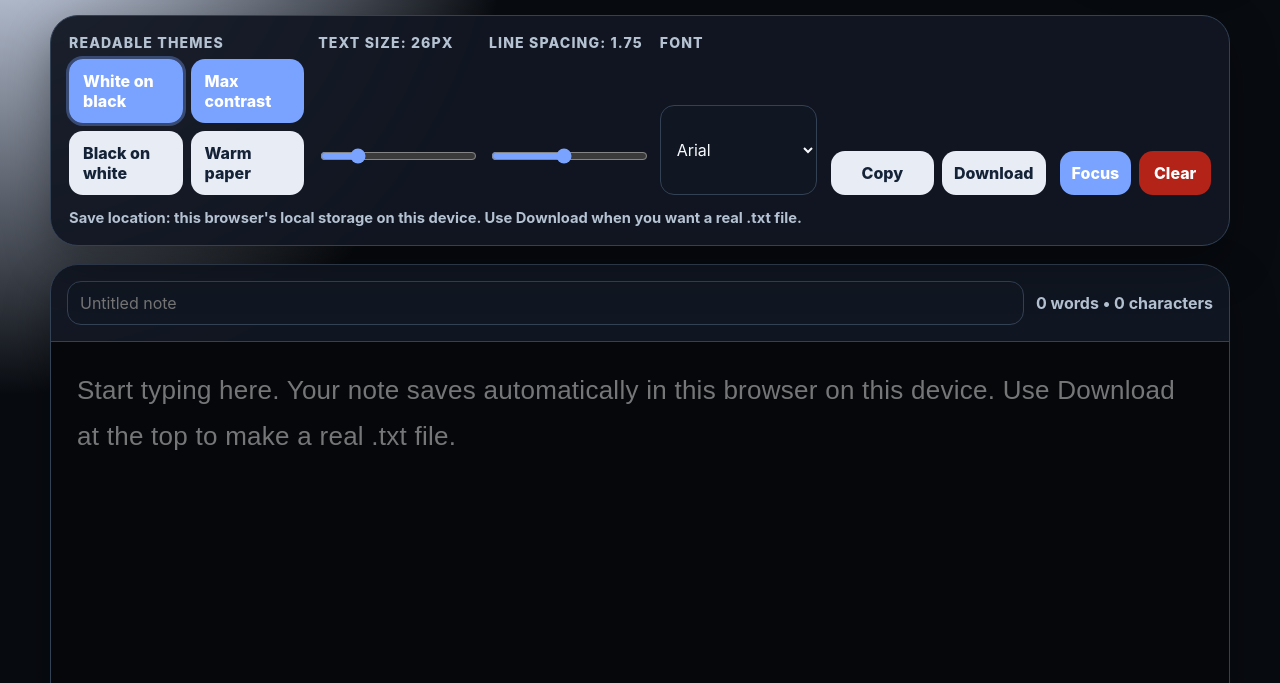
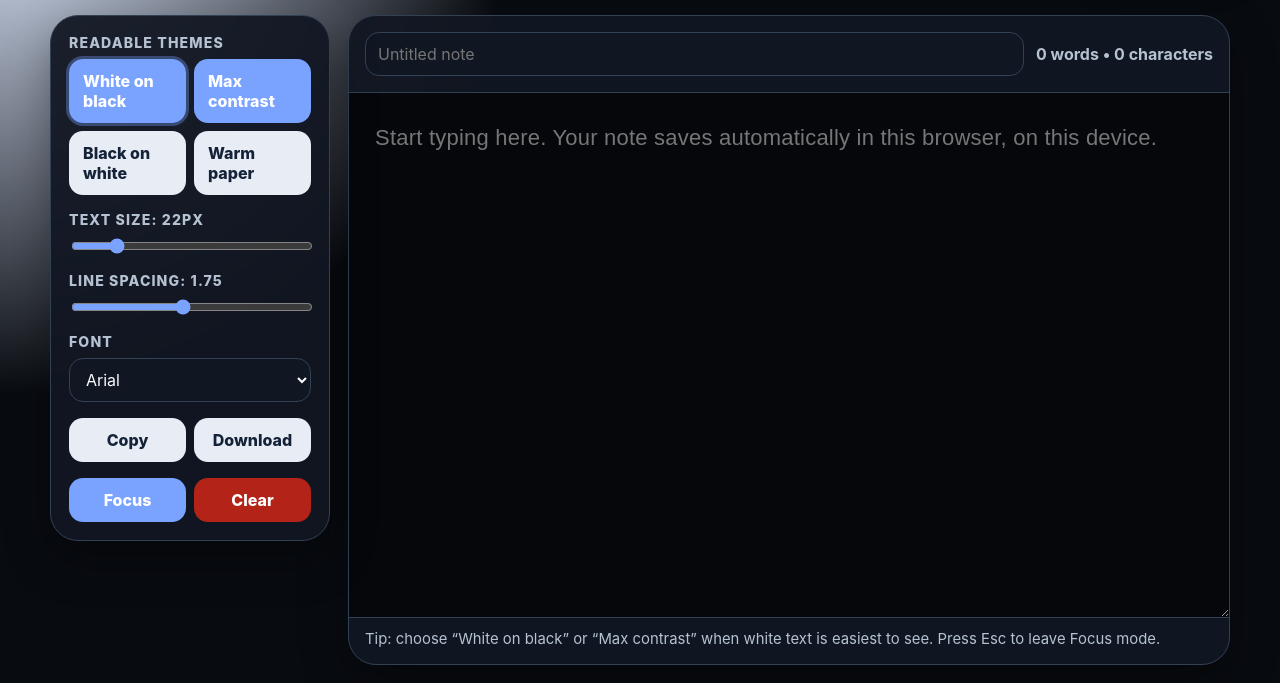
Before and after one commit to gisere3674/Demo2, a plain HTML site: page index.html in a window 1280 px wide. Shown: the part 117-800 px from the top of the page. Drawn offline with Linux system fonts and the light colour scheme.

Commit message:
Update index.html

```diff
--- a/index.html
+++ b/index.html
@@ -18,7 +18,7 @@
       --note-bg: #ffffff;
       --note-text: #0a0f17;
       --line-height: 1.75;
-      --font-size: 26px;
+      --font-size: 22px;
       --font-family: Arial, Helvetica, sans-serif;
     }
 
@@ -72,6 +72,7 @@
 
     main {
       display: grid;
+      grid-template-columns: 280px 1fr;
       gap: 18px;
       align-items: stretch;
     }
@@ -86,13 +87,12 @@
 
     .toolbar {
       padding: 18px;
-      display: grid;
-      grid-template-columns: 1.5fr 1fr 1fr 1fr auto auto;
-      gap: 14px;
+      display: flex;
+      flex-direction: column;
+      gap: 16px;
       height: fit-content;
       position: sticky;
       top: 16px;
-      z-index: 2;
     }
 
     .control-group {
@@ -136,7 +136,6 @@
       display: grid;
       grid-template-columns: 1fr 1fr;
       gap: 8px;
-      align-self: end;
     }
 
     button {
@@ -188,7 +187,7 @@
       overflow: hidden;
       display: flex;
       flex-direction: column;
-      min-height: calc(100vh - 235px);
+      min-height: calc(100vh - 150px);
     }
 
     .editor-top {
@@ -209,7 +208,7 @@
     textarea {
       width: 100%;
       flex: 1;
-      min-height: 72vh;
+      min-height: 58vh;
       resize: vertical;
       border: 0;
       outline: 0;
@@ -313,20 +312,6 @@
       padding: clamp(20px, 5vw, 70px);
     }
 
-    .save-note {
-      grid-column: 1 / -1;
-      margin: 0;
-      color: var(--muted);
-      font-size: 0.92rem;
-      font-weight: 700;
-    }
-
-    @media (max-width: 1100px) {
-      .toolbar {
-        grid-template-columns: repeat(3, minmax(180px, 1fr));
-      }
-    }
-
     @media (max-width: 820px) {
       header,
       .editor-top {
@@ -334,9 +319,12 @@
         flex-direction: column;
       }
 
+      main {
+        grid-template-columns: 1fr;
+      }
+
       .toolbar {
         position: static;
-        grid-template-columns: 1fr;
       }
 
       .status,
@@ -369,8 +357,8 @@
         </div>
 
         <div class="control-group">
-          <label for="fontSize">Text size: <span id="fontSizeValue">26</span>px</label>
-          <input id="fontSize" type="range" min="16" max="64" value="26">
+          <label for="fontSize">Text size: <span id="fontSizeValue">22</span>px</label>
+          <input id="fontSize" type="range" min="16" max="52" value="22">
         </div>
 
         <div class="control-group">
@@ -396,7 +384,6 @@
           <button type="button" id="focusButton">Focus</button>
           <button type="button" id="clearButton" class="danger">Clear</button>
         </div>
-        <p class="save-note">Save location: this browser's local storage on this device. Use Download when you want a real .txt file.</p>
       </aside>
 
       <section class="editor-card" aria-label="Notepad editor">
@@ -404,7 +391,7 @@
           <input id="noteTitle" type="text" aria-label="Note title" placeholder="Untitled note">
           <div class="stats" id="stats">0 words • 0 characters</div>
         </div>
-        <textarea id="noteText" spellcheck="true" placeholder="Start typing here. Your note saves automatically in this browser on this device. Use Download at the top to make a real .txt file."></textarea>
+        <textarea id="noteText" spellcheck="true" placeholder="Start typing here. Your note saves automatically in this browser, on this device."></textarea>
         <p class="help">Tip: choose “White on black” or “Max contrast” when white text is easiest to see. Press Esc to leave Focus mode.</p>
       </section>
     </main>
@@ -416,7 +403,7 @@
       title: '',
       text: '',
       theme: 'dark',
-      fontSize: 26,
+      fontSize: 22,
       lineHeight: 1.75,
       fontFamily: 'Arial, Helvetica, sans-serif'
     };
```
